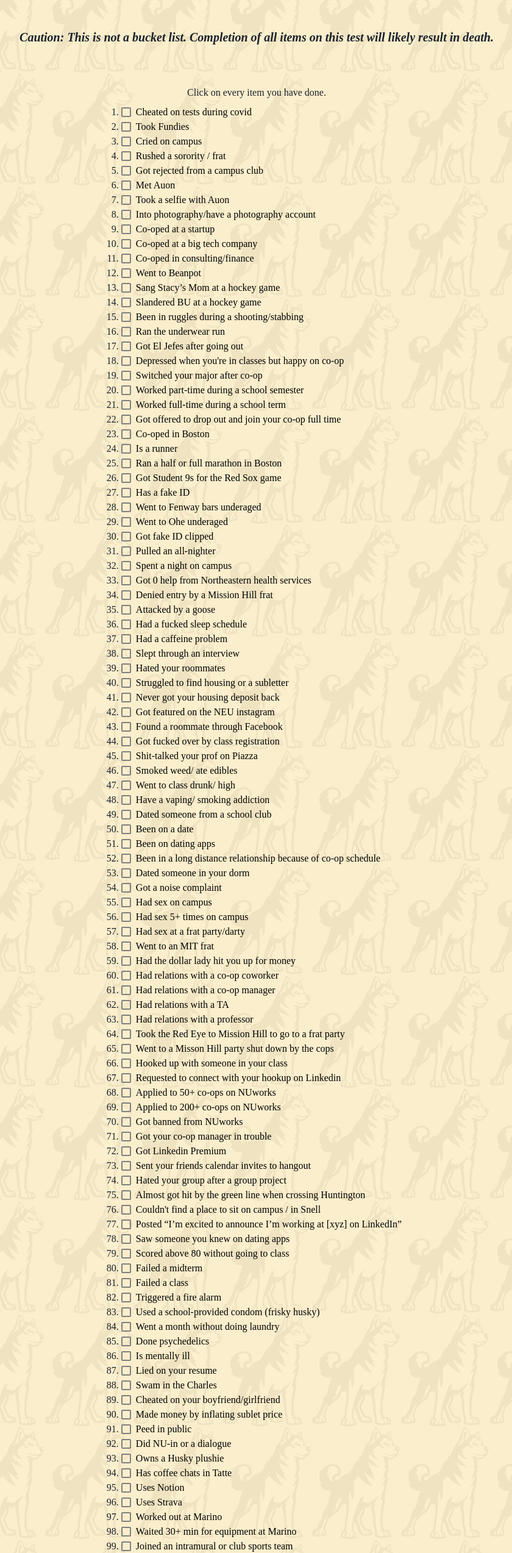
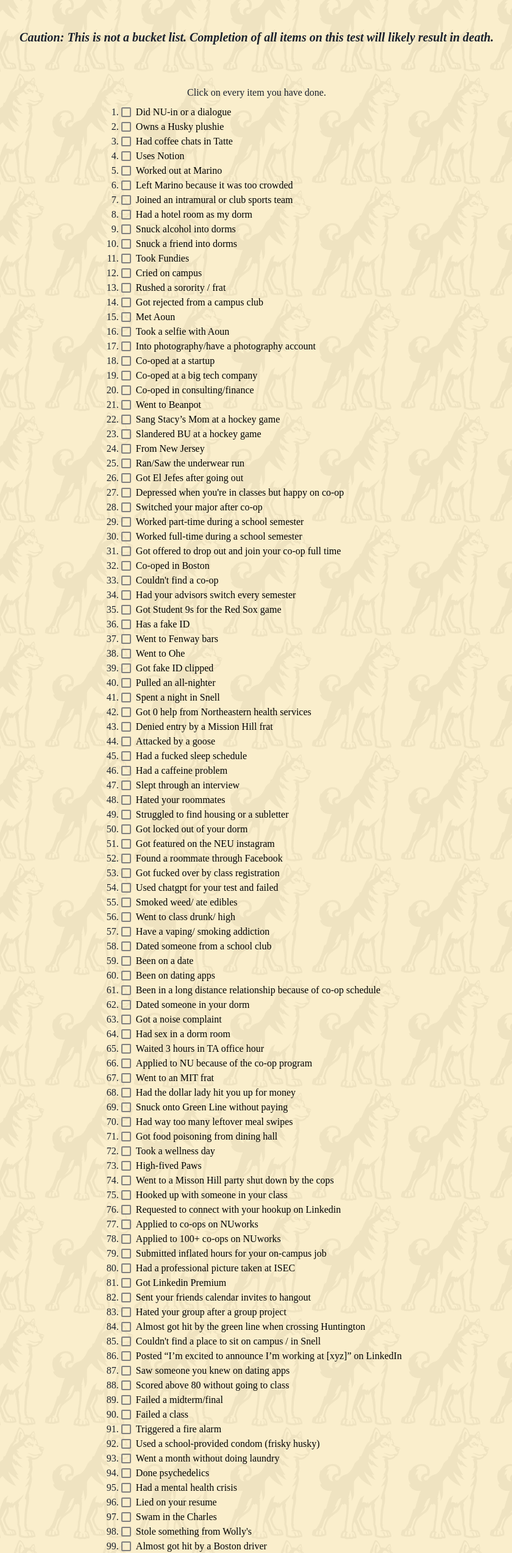
Before and after one commit to tlivingstone/nu-purity-test, a Next.js app: page / in a window 1280 px wide. Shown: the part 250-2797 px from the top of the page at 61% size, without its empty margins (219-1059 px from the left). Built offline with nearby package versions, Linux system fonts and the light colour scheme.

Commit message:
update question list and footer

```diff
--- a/components/purity-form.tsx
+++ b/components/purity-form.tsx
@@ -11,8 +11,9 @@ import questions from "@data/questions.json";
 import { db } from "@utils/firebase";
 import { collection, doc, setDoc } from "firebase/firestore";
 import { useFormik } from "formik";
+import html2canvas from "html2canvas";
 import { useEffect, useState } from "react";
-import { FaTwitter } from "react-icons/fa";
+import { FaShare } from "react-icons/fa";
 
 export const PurityForm = () => {
   const [showScore, setShowScore] = useState(false);
@@ -104,9 +105,33 @@ export const PurityForm = () => {
     setFinalScoreMessage("");
   };
 
-  const shareOnTwitter = () => {
-    const str = `Omg I found out my NU Purity Test Score is ${finalScore}. Find out yours at nupuritytest.com`;
-    window.open(`https://twitter.com/intent/tweet?text=${encodeURI(str)}`);
+  const captureAndShare = () => {
+    const element = document.body;
+    html2canvas(element).then((canvas) => {
+      canvas.toBlob((blob) => {
+        if (blob) {
+          const file = new File(
+            [blob],
+            `NU_Purity_Test_Score_${finalScore}.png`,
+            { type: "image/png" }
+          );
+          const shareData = {
+            files: [file],
+            text: `Omg I found out my NU Purity Test Score is ${finalScore}. Find out yours at nupuritytest.com`,
+          };
+
+          if (navigator.canShare && navigator.canShare(shareData)) {
+            navigator.share(shareData);
+          } else {
+            const imgData = canvas.toDataURL("image/png");
+            const link = document.createElement("a");
+            link.href = imgData;
+            link.download = `NU_Purity_Test_Score_${finalScore}.png`;
+            link.click();
+          }
+        }
+      }, "image/png");
+    });
   };
   ``;
   return (
@@ -116,7 +141,9 @@ export const PurityForm = () => {
           <Text>Click on every item you have done.</Text>
           <form onSubmit={formik.handleSubmit}>
             <OrderedList>
-              {Object.entries(questions).map(([key, value], idx) => (
+              {Object.entries(questions)
+                .sort(([a], [b]) => parseInt(a) - parseInt(b))
+                .map(([key, value], idx) => (
                   <ListItem key={idx}>
                     <Checkbox
                       id={key}
@@ -150,15 +177,15 @@ export const PurityForm = () => {
             {finalScore}
           </Text>
           <Text as="h3">{finalScoreMessage}</Text>
-          <Button onClick={startAgain} colorScheme="yellow">
+          <Button onClick={startAgain} colorScheme="red">
             Start Again
           </Button>
           <Button
-            onClick={shareOnTwitter}
-            rightIcon={<FaTwitter />}
-            colorScheme="blue"
+            onClick={captureAndShare}
+            leftIcon={<FaShare />}
+            colorScheme="yellow"
           >
-            Tweet your score
+            Share your score
           </Button>
         </VStack>
       )}
--- a/data/questions.json
+++ b/data/questions.json
@@ -1,102 +1,102 @@
 {
-  "01": "Did NU-in or a dialogue",
-  "02": "Owns a Husky plushie",
-  "03": "Has coffee chats in Tatte",
-  "04": "Uses Notion",
-  "05": "Uses Strava",
-  "06": "Worked out at Marino",
-  "07": "Waited 30+ min for equipment at Marino",
-  "08": "Joined an intramural or club sports team",
-  "09": "Claimed covid to skip class",
-  "10": "Cheated on tests during covid",
-  "11": "Took Fundies",
-  "12": "Cried on campus",
-  "13": "Rushed a sorority / frat",
-  "14": "Got rejected from a campus club",
-  "15": "Met Auon",
-  "16": "Took a selfie with Auon",
-  "17": "Into photography/have a photography account",
-  "18": "Co-oped at a startup",
-  "19": "Co-oped at a big tech company",
-  "20": "Co-oped in consulting/finance",
-  "21": "Went to Beanpot",
-  "22": "Sang Stacy’s Mom at a hockey game",
-  "23": "Slandered BU at a hockey game",
-  "24": "Been in ruggles during a shooting/stabbing ",
-  "25": "Ran the underwear run",
-  "26": "Got El Jefes after going out",
-  "27": "Depressed when you're in classes but happy on co-op",
-  "28": "Switched your major after co-op",
-  "29": "Worked part-time during a school semester",
-  "30": "Worked full-time during a school term",
-  "31": "Got offered to drop out and join your co-op full time",
-  "32": "Co-oped in Boston",
-  "33": "Is a runner",
-  "34": "Ran a half or full marathon in Boston",
-  "35": "Got Student 9s for the Red Sox game",
-  "36": "Has a fake ID",
-  "37": "Went to Fenway bars underaged",
-  "38": "Went to Ohe underaged",
-  "39": "Got fake ID clipped",
-  "40": "Pulled an all-nighter",
-  "41": "Spent a night on campus",
-  "42": "Got 0 help from Northeastern health services",
-  "43": "Denied entry by a Mission Hill frat",
-  "44": "Attacked by a goose",
-  "45": "Had a fucked sleep schedule",
-  "46": "Had a caffeine problem",
-  "47": "Slept through an interview",
-  "48": "Hated your roommates",
-  "49": "Struggled to find housing or a subletter",
-  "50": "Never got your housing deposit back",
-  "51": "Got featured on the NEU instagram",
-  "52": "Found a roommate through Facebook",
-  "53": "Got fucked over by class registration",
-  "54": "Shit-talked your prof on Piazza",
-  "55": "Smoked weed/ ate edibles",
-  "56": "Went to class drunk/ high",
-  "57": "Have a vaping/ smoking addiction",
-  "58": "Dated someone from a school club",
-  "59": "Been on a date",
-  "60": "Been on dating apps",
-  "61": "Been in a long distance relationship because of co-op schedule",
-  "62": "Dated someone in your dorm",
-  "63": "Got a noise complaint",
-  "64": "Had sex on campus",
-  "65": "Had sex 5+ times on campus",
-  "66": "Had sex at a frat party/darty",
-  "67": "Went to an MIT frat",
-  "68": "Had the dollar lady hit you up for money",
-  "69": "Had relations with a co-op coworker",
-  "70": "Had relations with a co-op manager",
-  "71": "Had relations with a TA",
-  "72": "Had relations with a professor",
-  "73": "Took the Red Eye to Mission Hill to go to a frat party",
-  "74": "Went to a Misson Hill party shut down by the cops",
-  "75": "Hooked up with someone in your class",
-  "76": "Requested to connect with your hookup on Linkedin",
-  "77": "Applied to 50+ co-ops on NUworks",
-  "78": "Applied to 200+ co-ops on NUworks",
-  "79": "Got banned from NUworks",
-  "80": "Got your co-op manager in trouble",
-  "81": "Got Linkedin Premium",
-  "82": "Sent your friends calendar invites to hangout",
-  "83": "Hated your group after a group project",
-  "84": "Almost got hit by the green line when crossing Huntington",
-  "85": "Couldn't find a place to sit on campus / in Snell",
-  "86": "Posted “I’m excited to announce I’m working at [xyz] on LinkedIn”",
-  "87": "Saw someone you knew on dating apps",
-  "88": "Scored above 80 without going to class",
-  "89": "Failed a midterm",
-  "90": "Failed a class",
-  "91": "Triggered a fire alarm",
-  "92": "Used a school-provided condom (frisky husky)",
-  "93": "Went a month without doing laundry",
-  "94": "Done psychedelics",
-  "95": "Is mentally ill",
-  "96": "Lied on your resume",
-  "97": "Swam in the Charles",
-  "98": "Cheated on your boyfriend/girlfriend",
-  "99": "Made money by inflating sublet price",
+  "001": "Did NU-in or a dialogue",
+  "002": "Owns a Husky plushie",
+  "003": "Had coffee chats in Tatte",
+  "004": "Uses Notion",
+  "005": "Worked out at Marino",
+  "006": "Left Marino because it was too crowded",
+  "007": "Joined an intramural or club sports team",
+  "008": "Had a hotel room as my dorm",
+  "009": "Snuck alcohol into dorms",
+  "010": "Snuck a friend into dorms",
+  "011": "Took Fundies",
+  "012": "Cried on campus",
+  "013": "Rushed a sorority / frat",
+  "014": "Got rejected from a campus club",
+  "015": "Met Aoun",
+  "016": "Took a selfie with Aoun",
+  "017": "Into photography/have a photography account",
+  "018": "Co-oped at a startup",
+  "019": "Co-oped at a big tech company",
+  "020": "Co-oped in consulting/finance",
+  "021": "Went to Beanpot",
+  "022": "Sang Stacy’s Mom at a hockey game",
+  "023": "Slandered BU at a hockey game",
+  "024": "From New Jersey",
+  "025": "Ran/Saw the underwear run",
+  "026": "Got El Jefes after going out",
+  "027": "Depressed when you're in classes but happy on co-op",
+  "028": "Switched your major after co-op",
+  "029": "Worked part-time during a school semester",
+  "030": "Worked full-time during a school semester",
+  "031": "Got offered to drop out and join your co-op full time",
+  "032": "Co-oped in Boston",
+  "033": "Couldn't find a co-op",
+  "034": "Had your advisors switch every semester",
+  "035": "Got Student 9s for the Red Sox game",
+  "036": "Has a fake ID",
+  "037": "Went to Fenway bars",
+  "038": "Went to Ohe",
+  "039": "Got fake ID clipped",
+  "040": "Pulled an all-nighter",
+  "041": "Spent a night in Snell",
+  "042": "Got 0 help from Northeastern health services",
+  "043": "Denied entry by a Mission Hill frat",
+  "044": "Attacked by a goose",
+  "045": "Had a fucked sleep schedule",
+  "046": "Had a caffeine problem",
+  "047": "Slept through an interview",
+  "048": "Hated your roommates",
+  "049": "Struggled to find housing or a subletter",
+  "050": "Got locked out of your dorm",
+  "051": "Got featured on the NEU instagram",
+  "052": "Found a roommate through Facebook",
+  "053": "Got fucked over by class registration",
+  "054": "Used chatgpt for your test and failed",
+  "055": "Smoked weed/ ate edibles",
+  "056": "Went to class drunk/ high",
+  "057": "Have a vaping/ smoking addiction",
+  "058": "Dated someone from a school club",
+  "059": "Been on a date",
+  "060": "Been on dating apps",
+  "061": "Been in a long distance relationship because of co-op schedule",
+  "062": "Dated someone in your dorm",
+  "063": "Got a noise complaint",
+  "064": "Had sex in a dorm room",
+  "065": "Waited 3 hours in TA office hour",
+  "066": "Applied to NU because of the co-op program",
+  "067": "Went to an MIT frat",
+  "068": "Had the dollar lady hit you up for money",
+  "069": "Snuck onto Green Line without paying",
+  "070": "Had way too many leftover meal swipes",
+  "071": "Got food poisoning from dining hall",
+  "072": "Took a wellness day",
+  "073": "High-fived Paws",
+  "074": "Went to a Misson Hill party shut down by the cops",
+  "075": "Hooked up with someone in your class",
+  "076": "Requested to connect with your hookup on Linkedin",
+  "077": "Applied to co-ops on NUworks",
+  "078": "Applied to 100+ co-ops on NUworks",
+  "079": "Submitted inflated hours for your on-campus job",
+  "080": "Had a professional picture taken at ISEC",
+  "081": "Got Linkedin Premium",
+  "082": "Sent your friends calendar invites to hangout",
+  "083": "Hated your group after a group project",
+  "084": "Almost got hit by the green line when crossing Huntington",
+  "085": "Couldn't find a place to sit on campus / in Snell",
+  "086": "Posted “I’m excited to announce I’m working at [xyz]” on LinkedIn",
+  "087": "Saw someone you knew on dating apps",
+  "088": "Scored above 80 without going to class",
+  "089": "Failed a midterm/final",
+  "090": "Failed a class",
+  "091": "Triggered a fire alarm",
+  "092": "Used a school-provided condom (frisky husky)",
+  "093": "Went a month without doing laundry",
+  "094": "Done psychedelics",
+  "095": "Had a mental health crisis",
+  "096": "Lied on your resume",
+  "097": "Swam in the Charles",
+  "098": "Stole something from Wolly's",
+  "099": "Almost got hit by a Boston driver",
   "100": "Peed in public"
 }
--- a/package.json
+++ b/package.json
@@ -21,6 +21,7 @@
     "firebase": "^10.4.0",
     "formik": "^2.2.9",
     "framer-motion": "^6",
+    "html2canvas": "^1.4.1",
     "next": "12.3.0",
     "react": "18.2.0",
     "react-dom": "18.2.0",
--- a/pages/index.tsx
+++ b/pages/index.tsx
@@ -14,7 +14,7 @@ const Home: NextPage = () => {
           width={1000}
           height={200}
         />
-        {/* <h1 className={styles.title}>Welcome to the Waterloo Purity Test</h1> */}
+        {/* <h1 className={styles.title}>Welcome to the NU Purity Test</h1> */}
         <p className={styles.description}>
           Caution: This is not a bucket list. Completion of all items on this
           test will likely result in death.
--- a/styles/Home.module.css
+++ b/styles/Home.module.css
@@ -29,7 +29,7 @@
   background-repeat: repeat-y;
 }
 .footer a {
-  display: flex;
+  display: inline-flex;
   justify-content: center;
   align-items: center;
   flex-grow: 1;
```
Also changed, not shown: components/footer.tsx (+5 -3 lines), 1 other file (tests, documents, lock files or other folders). Lines whose indentation alone changed are shown as unchanged.
